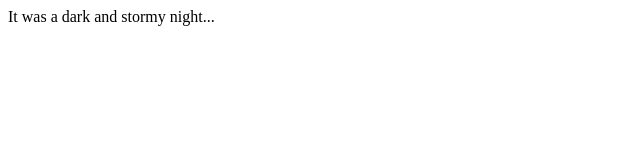
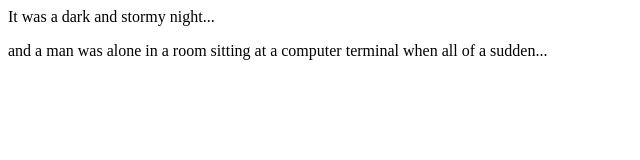
Before and after one commit to Barca32/fireside-story2, a plain HTML site: page index.html in a window 1280 px wide. Shown: the whole page, without its empty margins (0-640 px from the left). Drawn offline with Linux system fonts and the light colour scheme.

Commit message:
added second line of story

```diff
--- a/index.html
+++ b/index.html
@@ -1,5 +1,6 @@
 <html>
   <body>
     <p>It was a dark and stormy night...</p>
+    <p>and a man was alone in a room sitting at a computer terminal when all of a sudden...</p>
   </body>
 </html>
```
